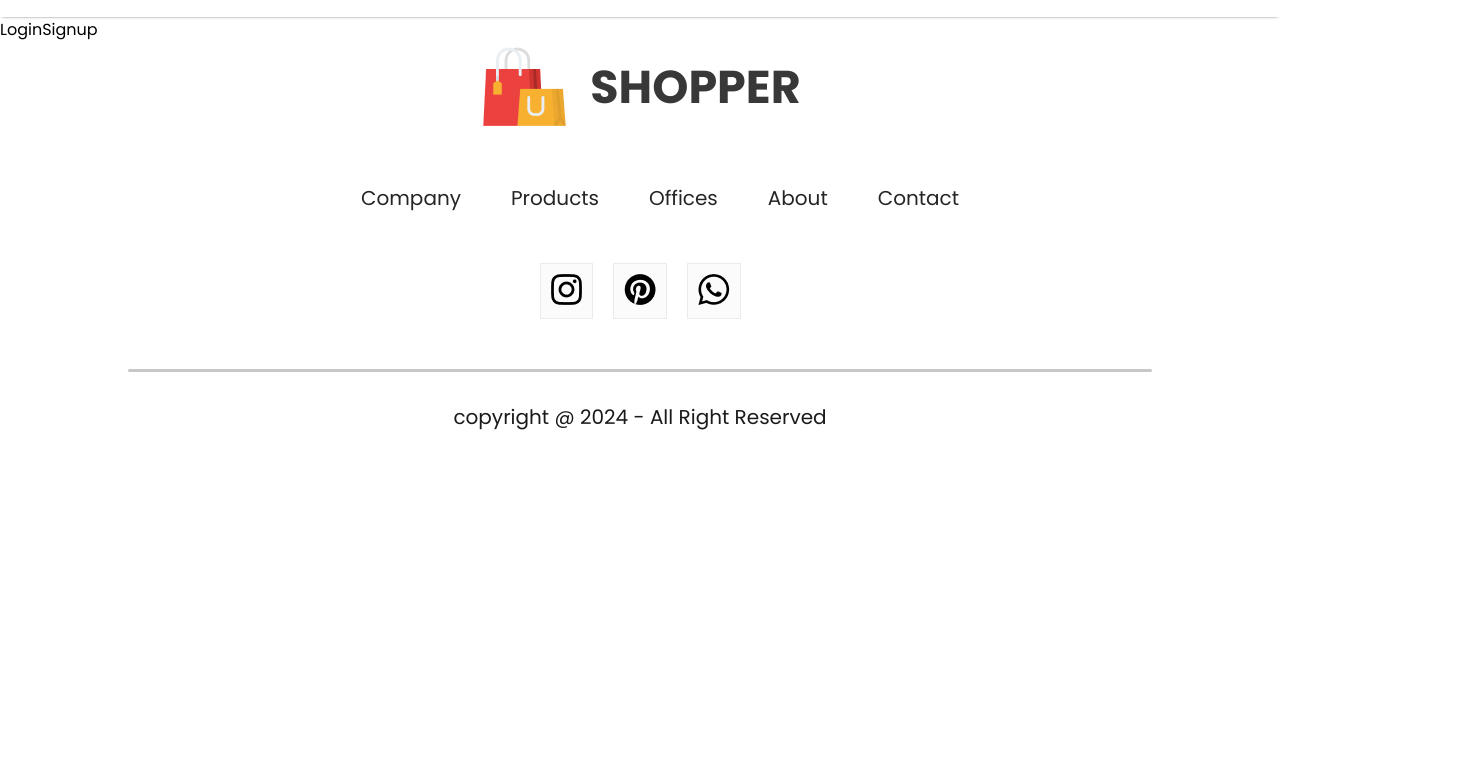
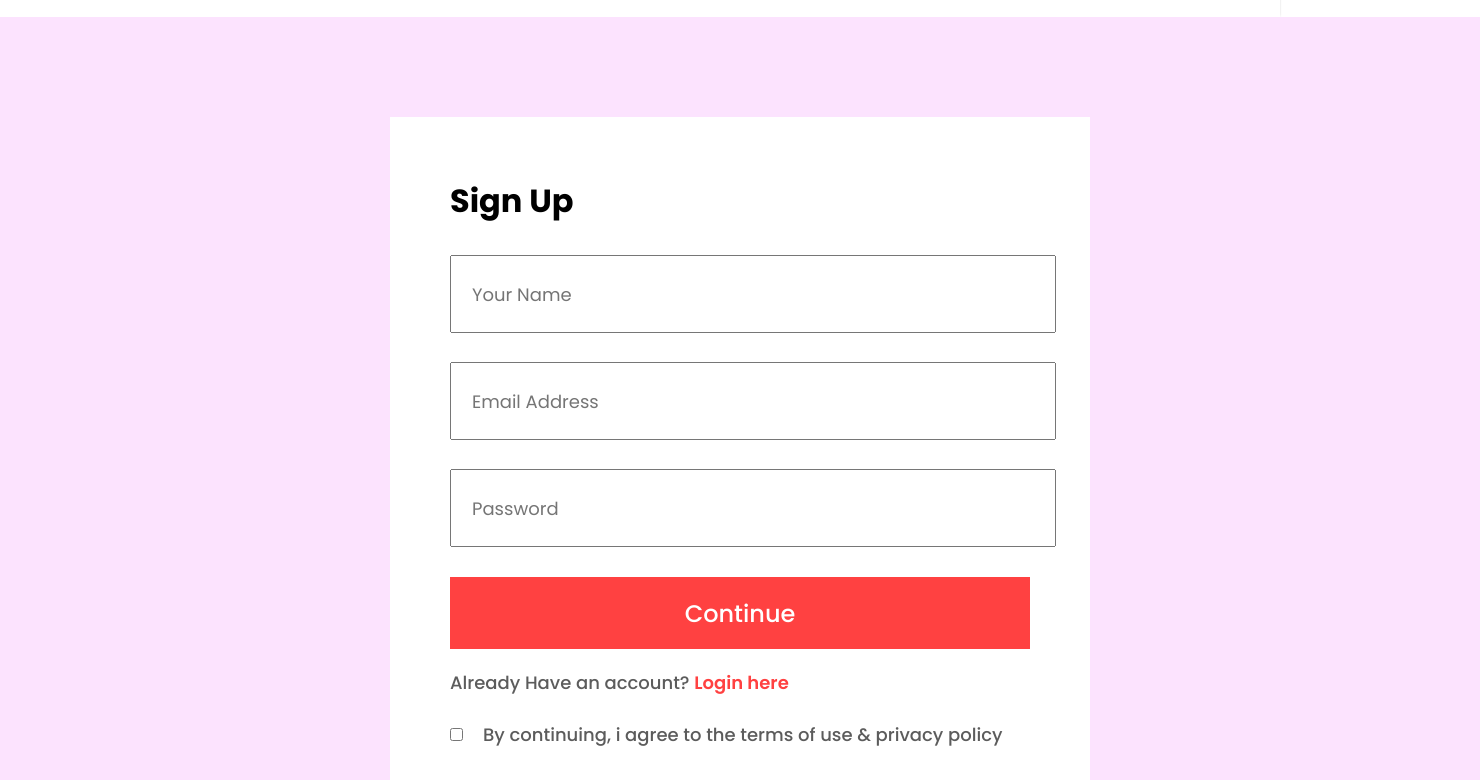
Before and after one commit to kazibilasi/e-commerce-frontend, a React (Vite) app: page /login in a window 1280 px wide. Shown: the part 80-860 px from the top of the page, 1480 px wide, since content can reach past the window. Before the commit the page ends 800 px from the top, so only its background shows below. Built offline with nearby package versions, Linux system fonts and the light colour scheme.

Commit message:
working on product display component

```diff
--- /dev/null
+++ b/src/Components/Breadcrums/Breadcrums.jsx
@@ -0,0 +1,14 @@
+/* eslint-disable react/prop-types */
+/* eslint-disable no-unused-vars */
+import React from 'react'
+import './Breadcrums.css'
+import arrow_icon from '../Assets/breadcrum_arrow.png'
+
+export const Breadcrums = (props) => {
+    const {product} = props;
+  return (
+    <div className='breadcrum'>
+        HOME <img src={arrow_icon}></img> SHOP <img src={arrow_icon}></img> {product.category} <img src={arrow_icon}></img> {product.name}
+    </div>
+  )
+}
--- a/src/Components/Item/Item.jsx
+++ b/src/Components/Item/Item.jsx
@@ -2,11 +2,12 @@
 /* eslint-disable no-unused-vars */
 import React from 'react'
 import './Item.css'
+import { Link } from 'react-router-dom'
 
 export const Item = (props) => {
     return (
         <div className='item'>
-            <img src={props.image}></img>
+           <Link to ={`/product/${props.id}`}> <img src={props.image}></img></Link>
             <p>{props.name}</p>
             <div className='item-prices'>
                 <div className='item-price-low'>
--- /dev/null
+++ b/src/Components/ProductDisplay/ProductDisplay.jsx
@@ -0,0 +1,54 @@
+/* eslint-disable react/prop-types */
+/* eslint-disable no-unused-vars */
+import React from 'react'
+import './ProductDisplay.css'
+import star_icon from '../Assets/star_icon.png'
+import star_dull_icon from '../Assets/star_dull_icon.png'
+
+export const ProductDisplay = (props) => {
+    const {product} = props
+  return (
+    <div className='productDisplay'>
+        <div className='productDisplay-left'>
+            <div className='productDisplay-img-list'>
+                <img src={product.image}></img>
+                <img src={product.image}></img>
+                <img src={product.image}></img>
+                <img src={product.image}></img>
+            </div>
+            <div className='productDisplay-img'>
+                <img className='productDisplay-main-img' src={product.image}></img>
+            </div>
+        </div>
+        <div className='productDisplay-right'>
+            <h1>{product.name}</h1>
+            <div className='productDisplay-right-star'>
+                <img src={star_icon}></img>
+                <img src={star_icon}></img>
+                <img src={star_icon}></img>
+                <img src={star_icon}></img>
+                <img src={star_dull_icon}></img>
+                <p>(122)</p>
+            </div>
+            <div className='productDisplay-right-prices'>
+                    <div className='productDisplay-right-price-old'>${product.old_price}</div>
+                    <div className='productDisplay-right-price-new'>${product.new_price}</div>
+            </div>
+            <div className='productDisplay-right-description'></div>
+            <div className='productDisplay-right-size'>
+                <h1>Select Size</h1>
+                <div className='productDisplay-right-size'>
+                    <div>S</div>
+                    <div>M</div>
+                    <div>L</div>
+                    <div>XL</div>
+                    <div>XXL</div>
+                </div>
+                <button>ADD TO CART</button>
+                <p className='productDisplay-right-category'><span>Category :</span>Women, T-Shirt, Crop Top</p>
+                <p className='productDisplay-right-category'><span>Tags :</span>Modern, Latest</p>
+            </div>
+        </div>
+    </div>
+  )
+}
--- /dev/null
+++ b/src/Pages/CSS/LoginSignup.css
@@ -0,0 +1,60 @@
+.loginSignup{
+    width: 100%;
+    height: 80vh;
+    background: #fce3fe;
+    padding: 100px;
+}
+.loginSignup-container{
+    width: 580px;
+    height: 600px;
+    background: white;
+    margin: auto;
+    padding: 40px 60px;
+}
+.loginSignup-container h1{
+    margin: 20px 0px;
+}
+.loginSignup-fields{
+    display: flex;
+    flex-direction: column;
+    gap: 29px;
+    margin-top: 30px;
+}
+.loginSignup-fields input{
+    height: 72px;
+    width: 100%;
+    padding-left: 20px;
+    outline: none;
+    color: #5c5c5c;
+    font-size: 18px;
+}
+.loginSignup-container button{
+    width: 580px;
+    height: 72px;
+    color: white;
+    background: #ff4141;
+    margin-top: 30px;
+    border: none;
+    font-size: 24px;
+    font-weight: 500;
+    cursor: pointer;
+}
+.loginSignup-login{
+    margin-top: 20px;
+    color: #5c5c5c;
+    font-size: 18px;
+    font-weight: 500;
+}
+.loginSignup-login span{
+    color: #ff4141;
+    font-weight: 600;
+}
+.loginSignup-agree{
+    display: flex;
+    align-items: center;
+    margin-top: 25px;
+    gap: 20px;
+    color: #5c5c5c;
+    font-size: 18px;
+    font-weight: 500;
+}
--- a/src/Pages/LoginSignup.jsx
+++ b/src/Pages/LoginSignup.jsx
@@ -1,8 +1,24 @@
 /* eslint-disable no-unused-vars */
 import React from 'react'
+import './CSS/LoginSignup.css'
 
 export const LoginSignup = () => {
   return (
-    <div>LoginSignup</div>
+    <div className='loginSignup'>
+      <div className='loginSignup-container'>
+        <h1>Sign Up</h1>
+        <div className='loginSignup-fields'>
+          <input type='text' placeholder='Your Name'></input>
+          <input type='email' placeholder='Email Address'></input>
+          <input type='password' placeholder='Password'></input>
+        </div>
+        <button>Continue</button>
+        <p className='loginSignup-login'>Already Have an account? <span>Login here</span></p>
+        <div className='loginSignup-agree'>
+          <input type='checkbox' name='' id=''></input>
+          <p>By continuing, i agree to the terms of use & privacy policy</p>
+        </div>
+      </div>
+    </div>
   )
 }
--- a/src/Pages/Product.jsx
+++ b/src/Pages/Product.jsx
@@ -1,8 +1,18 @@
 /* eslint-disable no-unused-vars */
-import React from 'react'
+import React, { useContext } from 'react'
+import { ShopContext } from '../Context/ShopContext'
+import { useParams } from 'react-router-dom'
+import { Breadcrums } from '../Components/Breadcrums/Breadcrums'
+import { ProductDisplay } from '../Components/ProductDisplay/ProductDisplay'
 
 export const Product = () => {
+  const{all_product}= useContext(ShopContext)
+  const {Id} = useParams()
+  const product = all_product.find((e)=>e.id === Number(Id))
   return (
-    <div>Product</div>
+    <div>
+      <Breadcrums product={product}></Breadcrums>
+      <ProductDisplay product={product}></ProductDisplay>
+    </div>
   )
 }
--- a/src/main.jsx
+++ b/src/main.jsx
@@ -47,7 +47,7 @@
 
       },
       {
-        path: "/product/:id",
+        path: "/product/:Id",
         element: <Product></Product>,
 
       },
```
Also changed, not shown: src/Components/Breadcrums/Breadcrums.css (added), src/Components/ProductDisplay/ProductDisplay.css (added).
